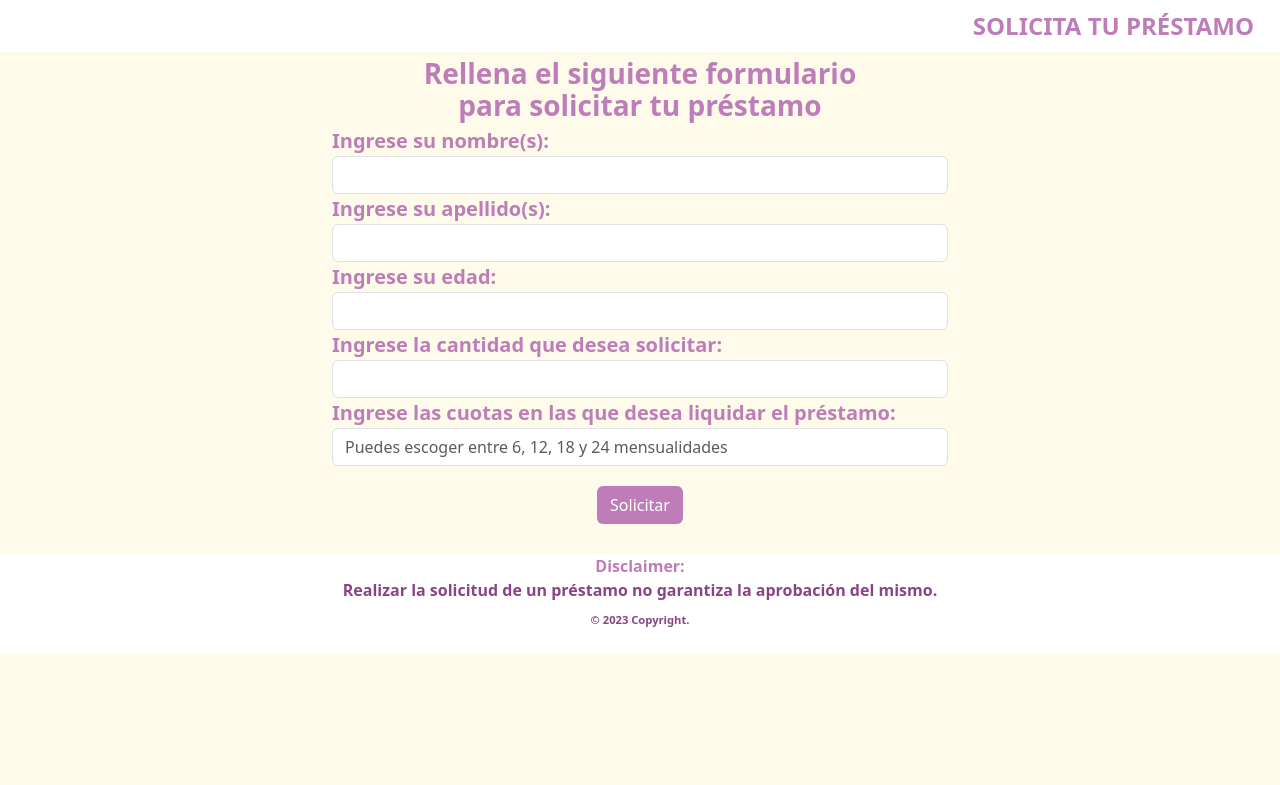
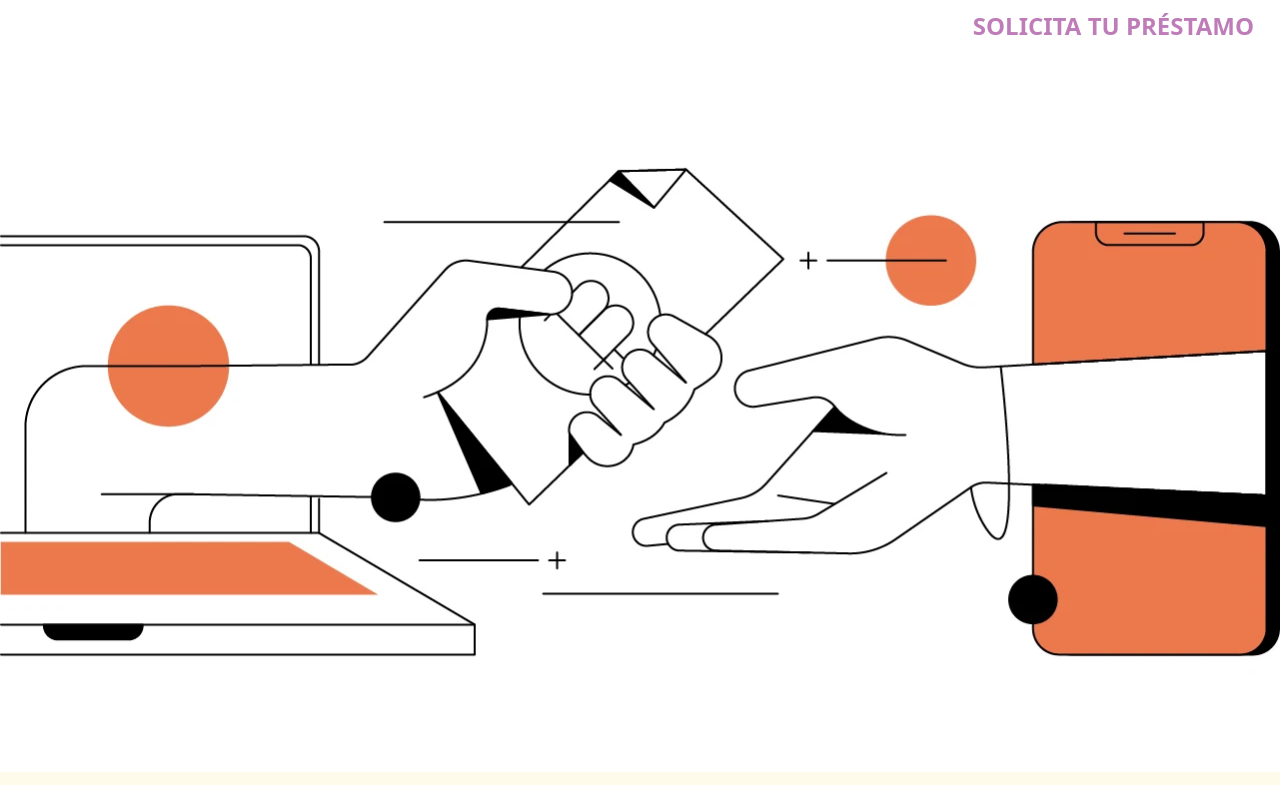
Before and after one commit to KatyaEspinosa03/Proyecto-JavaScript, a website: page index.html in a window 1280 px wide. Shown: the top 785 px of the page. Drawn offline with nearby package versions, Linux system fonts and the light colour scheme.

Commit message:
agregue imagen al html

```diff
--- a/index.html
+++ b/index.html
@@ -23,6 +23,11 @@
         </div>
     </section>
 
+<!-- BANNER -->
+
+<figure>
+    <img src="./assets/imagenjava.jpg" class="img-fluid w-100" alt="imagen prestamos">
+</figure>
 
 <!-- FORMULARIO -->
 
```
